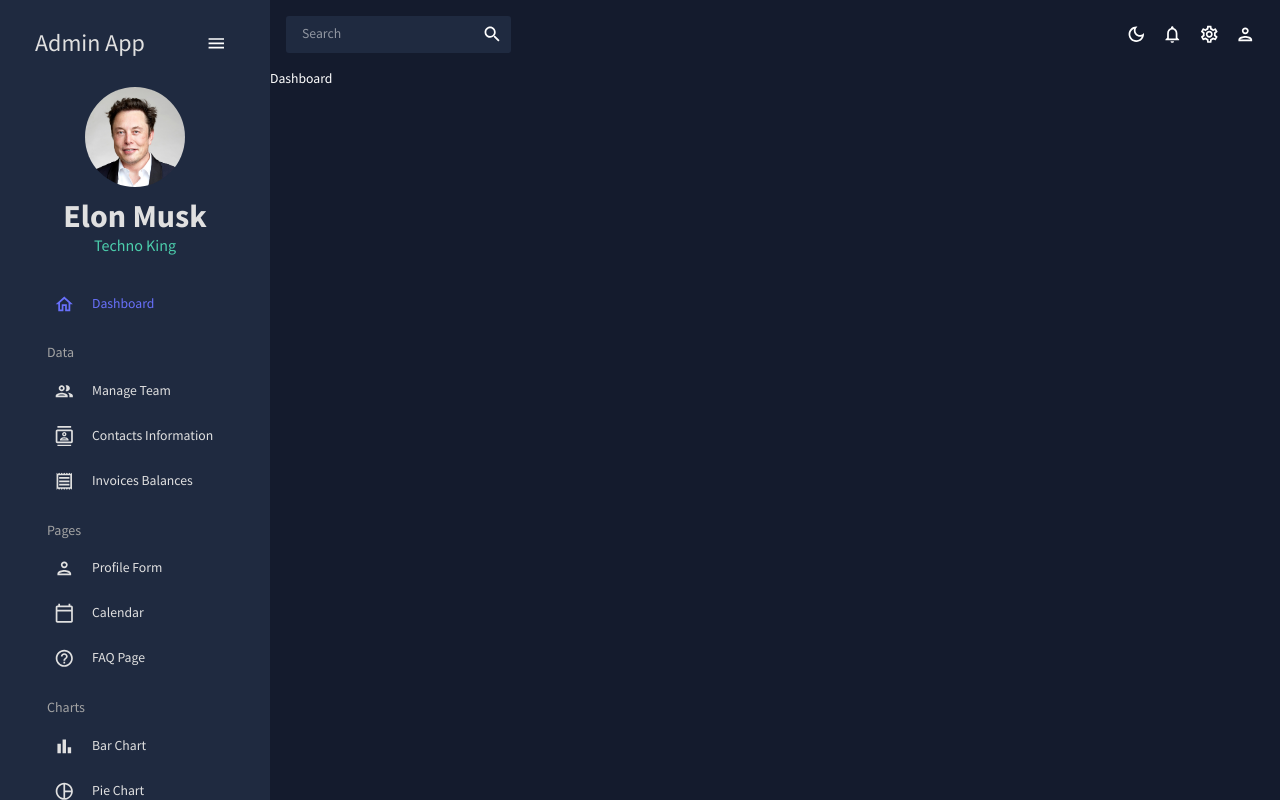
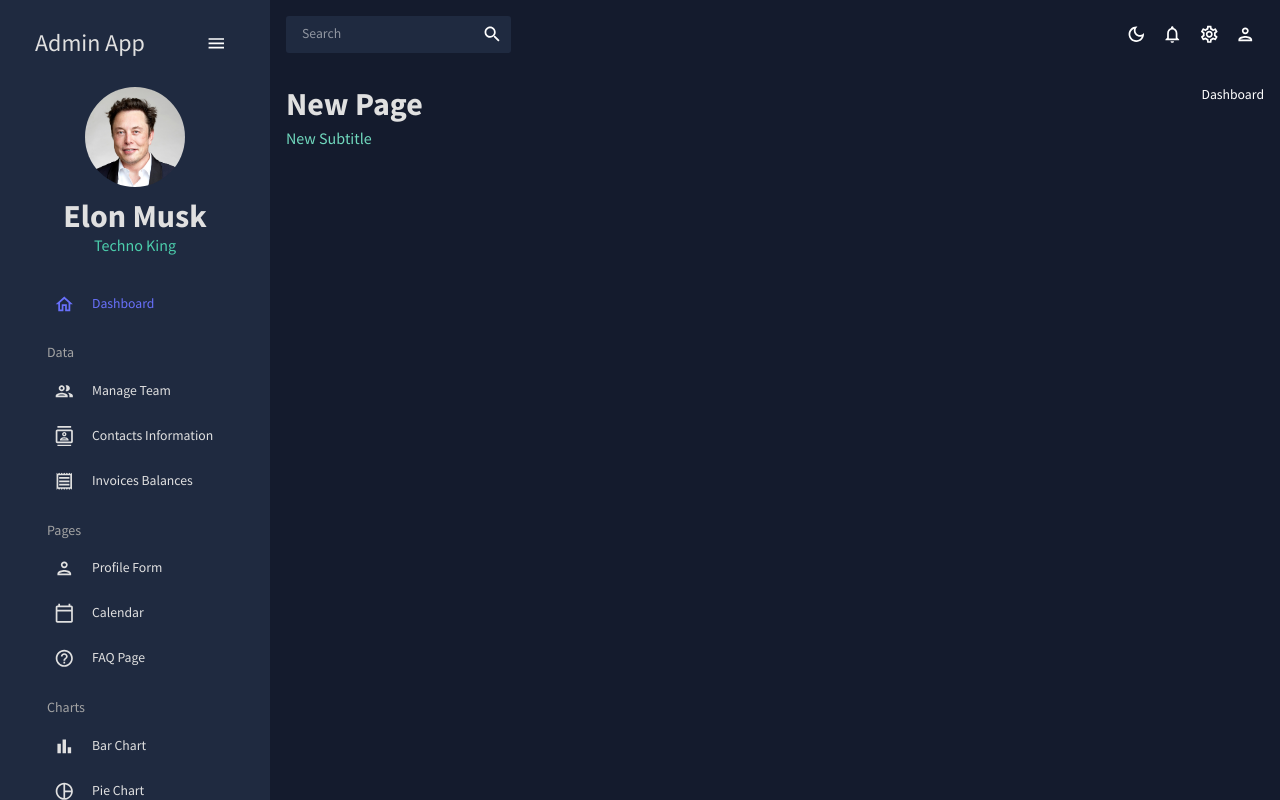
Before and after one commit to Facundo-Martin/react-admin-dashboard, a React (Create React App) app: page / in a window 1280 px wide. Built offline with nearby package versions, Linux system fonts and the light colour scheme.

Commit message:
fixed imports

```diff
--- a/src/components/PageWrapper.jsx
+++ b/src/components/PageWrapper.jsx
@@ -1,6 +1,9 @@
-import React from "react";
+import { Box, Typography, useTheme } from "@mui/material";
+import { tokens } from "../theme";
 
 const PageWrapper = ({ pageTitle, pageSubtitle, children }) => {
+  const theme = useTheme();
+  const colors = tokens(theme.palette.mode);
   return (
     <Box display="flex" justifyContent="space-between" p={2}>
       <Box mb="30px">
--- a/src/pages/dashboard/index.jsx
+++ b/src/pages/dashboard/index.jsx
@@ -1,7 +1,8 @@
 import React from "react";
+import PageWrapper from "../../components/PageWrapper";
 
 const Dashboard = () => {
-  return <div>Dashboard</div>;
+  return <PageWrapper>Dashboard</PageWrapper>;
 };
 
 export default Dashboard;
```
